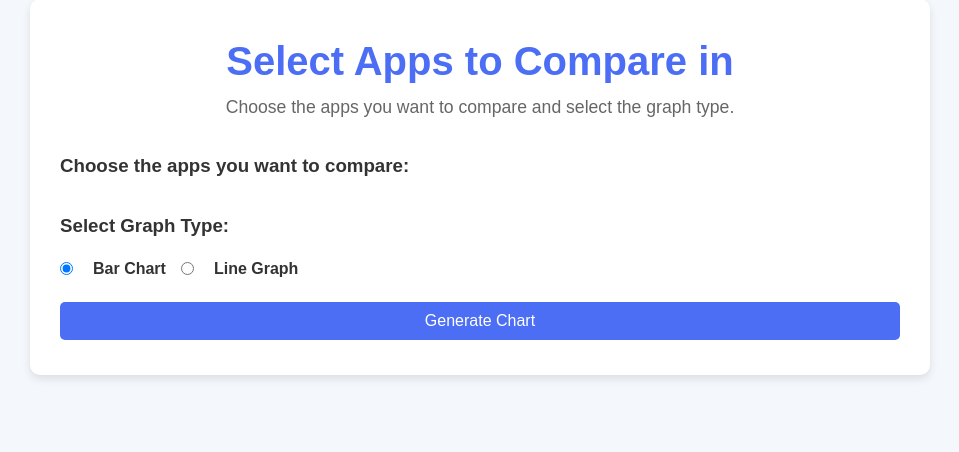
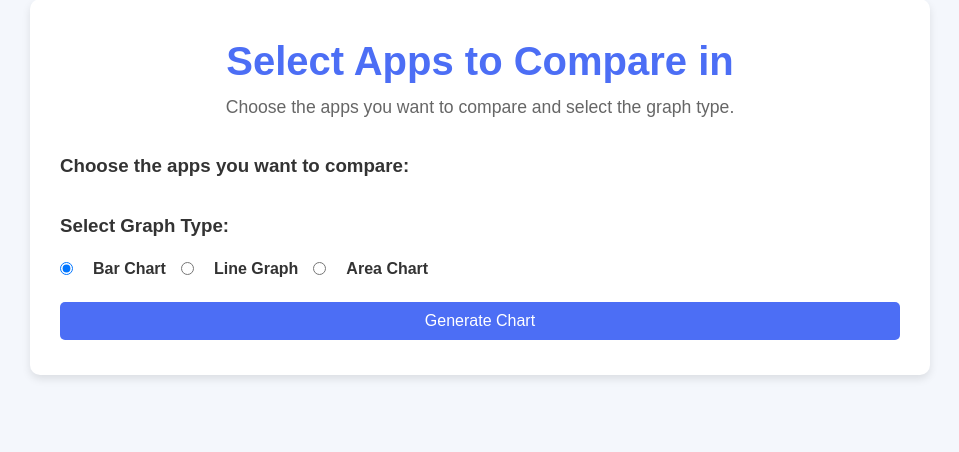
Before and after one commit to Art38169/ProjectPython3, a Flask app: template templates/select_apps.html in a window 1280 px wide. Shown: the part 21-473 px from the top of the page, without its empty margins (160-1119 px from the left). Run offline with Flask 3, Linux system fonts and the light colour scheme; the template is opened without the code that fills it, so the values that code supplies are empty; some libraries are stand-ins or nearby versions.

Commit message:
add area chart

```diff
--- a/app.py
+++ b/app.py
@@ -42,7 +42,8 @@ def load_data_from_file(year):
 @app.route("/")
 def index():
     # List available years (this assumes you have files for each year like 2019.csv, 2020.csv, etc.)
-    years = [f.split(".")[0] for f in os.listdir(DATA_DIR) if f.endswith(".csv")]
+    # years = [f.split(".")[0] for f in os.listdir(DATA_DIR) if f.endswith(".csv")]
+    years = range(2019, 2025)
     return render_template("index.html", years=years)
 
 
@@ -126,6 +127,15 @@ def generate_chart():
         for i, app in enumerate(selected_apps):
             ax.plot(x, app_data[app], label=app, marker="o")
 
+    elif graph_type == "area":
+        # Plot stacked area chart
+        bottom = np.zeros(len(months))
+        for app in selected_apps:
+            ax.fill_between(
+                x, bottom, bottom + np.array(app_data[app]), label=app, alpha=0.6
+            )
+            bottom += np.array(app_data[app])
+
     # Customize the plot
     ax.set_xlabel("Months")
     ax.set_ylabel("Percentage of Users")
--- a/templates/select_apps.html
+++ b/templates/select_apps.html
@@ -1,10 +1,10 @@
 <!DOCTYPE html>
 <html lang="en">
   <head>
-    <meta charset="UTF-8">
-    <meta name="viewport" content="width=device-width, initial-scale=1.0">
+    <meta charset="UTF-8" />
+    <meta name="viewport" content="width=device-width, initial-scale=1.0" />
     <title>Select Apps - App Usage Data</title>
-    <link rel="stylesheet" href="static/styles.css">
+    <link rel="stylesheet" href="static/styles.css" />
   </head>
   <body>
     <div class="container">
@@ -14,13 +14,13 @@
       </header>
 
       <form action="/generate_chart" method="POST" class="app-form">
-            <input type="hidden" name="year" value="{{ year }}">
+        <input type="hidden" name="year" value="{{ year }}" />
 
         <h3>Choose the apps you want to compare:</h3>
         <div class="checkbox-group">
           {% for app in apps %}
           <div class="checkbox-option">
-                        <input type="checkbox" id="{{ app }}" name="apps" value="{{ app }}">
+            <input type="checkbox" id="{{ app }}" name="apps" value="{{ app }}" />
             <label for="{{ app }}">{{ app }}</label>
           </div>
           {% endfor %}
@@ -28,11 +28,14 @@
 
         <h3>Select Graph Type:</h3>
         <div class="radio-group">
-                <input type="radio" id="bar" name="graph_type" value="bar" checked>
+          <input type="radio" id="bar" name="graph_type" value="bar" checked />
           <label for="bar">Bar Chart</label>
 
-                <input type="radio" id="line" name="graph_type" value="line">
+          <input type="radio" id="line" name="graph_type" value="line" />
           <label for="line">Line Graph</label>
+
+          <input type="radio" id="area" name="graph_type" value="area" />
+          <label for="area">Area Chart</label>
         </div>
 
         <button type="submit" class="btn">Generate Chart</button>
```
Lines whose indentation alone changed are shown as unchanged.
